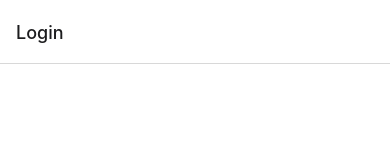
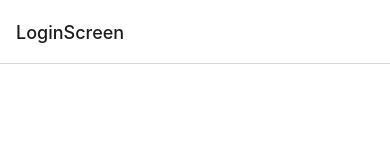
Before and after one commit to Luuk05/hackathon-1, a React Native app: screen /RandomScreen in a window 390 px wide. Shown: the top 160 px of the page. Built offline with nearby package versions, Linux system fonts and the light colour scheme.

Commit message:
firebase toegevoegd en screens

```diff
--- a/StackNavigtor.js
+++ b/StackNavigtor.js
@@ -15,12 +15,12 @@ const StackNavigator = () => {
     <Stack.Navigator>
       {user ? (
         <>
-          <Stack.Screen name="Home" component={HomeScreen} />
+          <Stack.Screen name="HomeScreen" component={HomeScreen} />
           <Stack.Screen name="RandomScreen" component={RandomScreen} />
         </>
       ) : (
         <>
-          <Stack.Screen name="Login" component={LoginScreen} />
+          <Stack.Screen name="LoginScreen" component={LoginScreen} />
         </>
       )}
     </Stack.Navigator>
--- a/package.json
+++ b/package.json
@@ -13,6 +13,7 @@
     "@react-navigation/native-stack": "^6.8.0",
     "expo": "~46.0.9",
     "expo-status-bar": "~1.4.0",
+    "firebase": "^9.9.4",
     "react": "18.0.0",
     "react-native": "0.69.5"
   },
--- a/src/screens/LoginScreen.js
+++ b/src/screens/LoginScreen.js
@@ -5,6 +5,8 @@ import { StatusBar } from "expo-status-bar";
 const LoginScreen = () => {
   let [userName, setUserName] = useState("");
   let [password, setPassword] = useState("");
+
+  function login() {}
 
   return (
     <View style={styles.container}>
--- a/src/screens/RandomScreen.js
+++ b/src/screens/RandomScreen.js
@@ -8,7 +8,7 @@ const RandomScreen = ({ navigation }) => {
       <Button
         title="Random"
         onPress={() => {
-          navigation.navigate("Home");
+          navigation.navigate("HomeScreen");
         }}
       ></Button>
     </View>
```
Also changed, not shown: 2 other files (tests, documents, lock files or other folders).
